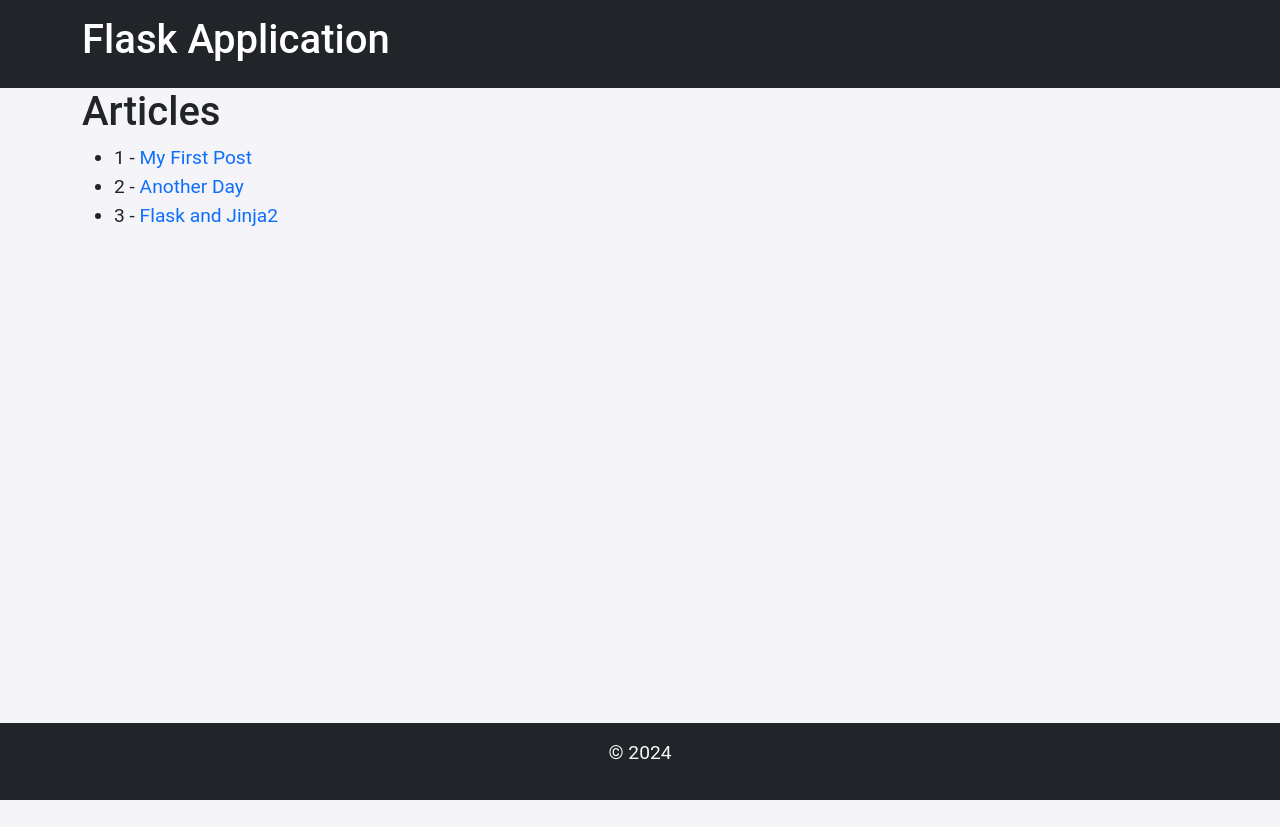
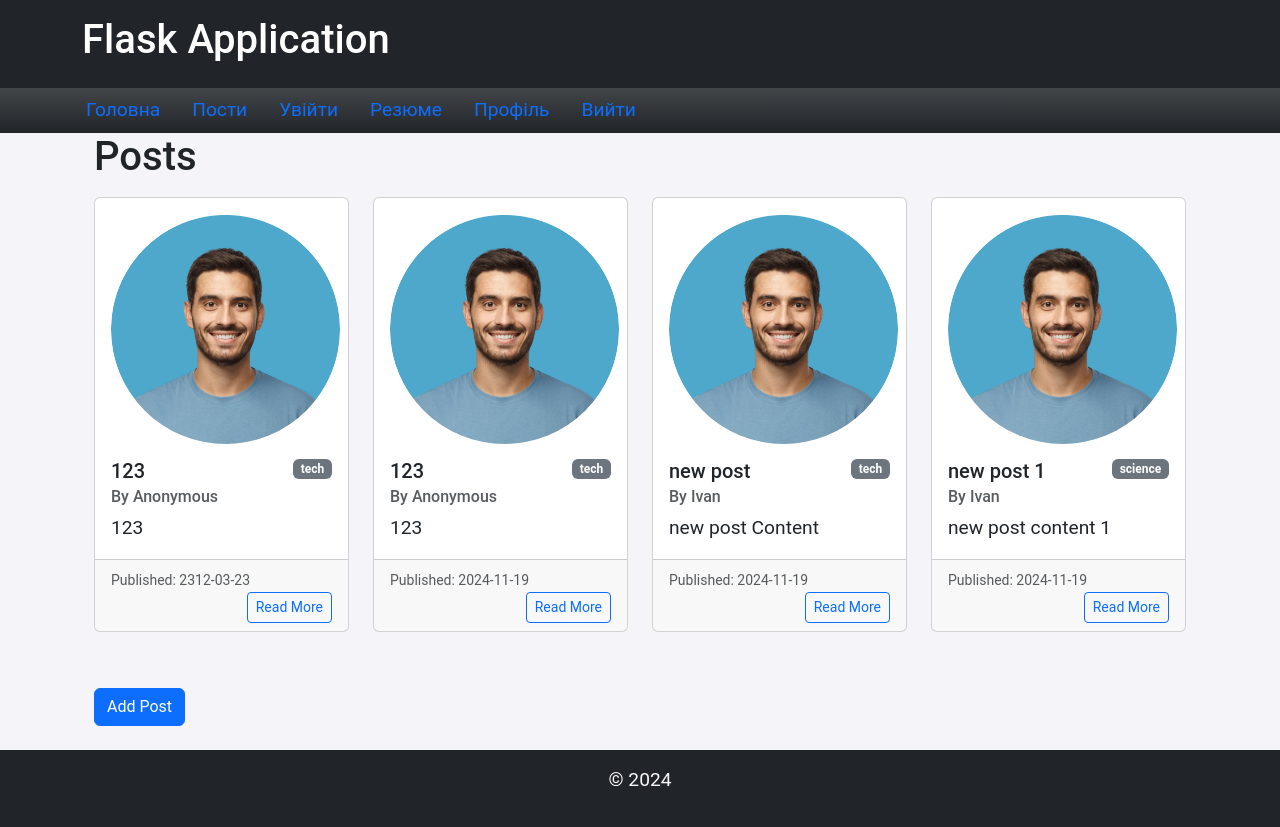
Before and after one commit to cirin0/flask-app-lab-hrytsiv, a Flask app: page /post/ in a window 1280 px wide. Before the commit the page ends 800 px from the top, so only its background shows below. Run offline with Flask 3, Linux system fonts and the light colour scheme.

Commit message:
add 404 error handler, post form, and update navigation; enhance post templates and styles. part 1

```diff
--- a/app/posts/__init__.py
+++ b/app/posts/__init__.py
@@ -1,6 +1,6 @@
 from flask import Blueprint
 
 post_bp = Blueprint('posts', __name__, url_prefix='/post',
-                    template_folder='templates')
+                    template_folder='templates/posts')
 
 from . import views  # noqa: E402, F401
--- /dev/null
+++ b/app/posts/forms.py
@@ -0,0 +1,21 @@
+from flask_wtf import FlaskForm
+from wtforms import StringField, TextAreaField, SubmitField, BooleanField, DateField, SelectField
+from wtforms.validators import DataRequired, Length
+
+CATEGORIES = [
+    ('tech', 'Technology'),
+    ('science', 'Science'),
+    ('lifestyle', 'Lifestyle')
+]
+
+
+class PostForm(FlaskForm):
+    title = StringField('Title', validators=[DataRequired(), Length(min=2)])
+    content = TextAreaField('Content', validators=[
+                            DataRequired()], render_kw={'rows': 4, 'cols': 30})
+    is_active = BooleanField('Active Post')
+    publish_date = DateField('Publish Date',
+                             format='%Y-%m-%d', validators=[DataRequired()])
+    category = SelectField('Category', choices=CATEGORIES,
+                           validators=[DataRequired()])
+    submit = SubmitField('Add Post')
--- a/app/posts/templates/posts/posts.html
+++ b/app/posts/templates/posts/posts.html
@@ -2,13 +2,43 @@
 
 {% block title %}Posts{% endblock %}
 
+{% block header %}
+{% include 'nav.html' %}
+{% endblock %}
+
 {% block content %}
-<h1>Articles</h1>
-<ul>
-    {% for post in posts %}
-    <li>{{post["id"]}} -
-        <a href="{{ url_for('posts.get_post' , id=post['id']) }}">{{post["title"]}}</a>
-    </li>
-    {% endfor %}
-</ul>
+<div class="container">
+    <h1>Posts</h1>
+    {% if posts %}
+    <div class="row">
+        {% for post in posts %}
+        <div class="col-md-3 my-2">
+            <div class="card h-100 ">
+                <div class="card-body">
+                    <img style="height: 230px; margin-bottom: 15px; "
+                        src="{{ url_for('static', filename='images/page_2.png') }}">
+                    <div class="d-flex justify-content-between align-items-start">
+                        <h5 class="card-title">{{ post.title }}</h5>
+                        <span class="badge bg-secondary">{{ post.category }}</span>
+                    </div>
+                    <h6 class="card-subtitle mb-2 text-muted">By {{ post.author }}</h6>
+                    <p class="card-text">{{ post.content[:150] }}{% if post.content|length > 150 %}...{% endif %}</p>
+                </div>
+                <div class="card-footer">
+                    <small class="text-muted">Published: {{ post.publish_date }}</small>
+                    <a href="{{ url_for('posts.get_post', id=post.id) }}"
+                        class="btn btn-sm btn-outline-primary float-end">Read More</a>
+                </div>
+            </div>
+        </div>
+        {% endfor %}
+    </div>
+    <br>
+    {% else %}
+    <div class="col-12">
+        <p class="text-center">No posts found.</p>
+    </div>
+    {% endif %}
+    <a href="{{ url_for('posts.add_post') }}" class="btn btn-primary my-4">Add Post</a>
+</div>
 {% endblock %}
--- a/app/posts/views.py
+++ b/app/posts/views.py
@@ -1,24 +1,72 @@
-from flask import render_template, abort
+from flask import flash, redirect, render_template, abort, url_for, session
+
+from .forms import PostForm
 from . import post_bp
+import json
+import os
 
-posts = [
-    {"id": 1, 'title': 'My First Post',
-        'content': 'This is the content of my first post.', 'author': 'John Doe'},
-    {"id": 2, 'title': 'Another Day',
-        'content': 'Today I learned about Flask macros.', 'author': 'Jane Smith'},
-    {"id": 3, 'title': 'Flask and Jinja2',
-        'content': 'Jinja2 is powerful for templating.', 'author': 'Mike Lee'}
-]
+# posts = [
+#     {"id": 1, 'title': 'My First Post',
+#         'content': 'This is the content of my first post.', 'author': 'John Doe'},
+#     {"id": 2, 'title': 'Another Day',
+#         'content': 'Today I learned about Flask macros.', 'author': 'Jane Smith'},
+#     {"id": 3, 'title': 'Flask and Jinja2',
+#         'content': 'Jinja2 is powerful for templating.', 'author': 'Mike Lee'}
+# ]
+
+POSTS_FILE = 'posts.json'
+
+
+def load_posts():
+    if os.path.exists(POSTS_FILE):
+        with open(POSTS_FILE, 'r') as file:
+            return json.load(file)
+    return []
+
+
+def save_posts(posts):
+    with open(POSTS_FILE, 'w') as file:
+        json.dump(posts, file, indent=4)
+
+
+posts = load_posts()
 
 
 @post_bp.route('/')
 def get_posts():
-    return render_template("posts/posts.html", posts=posts)
+    posts = load_posts()
+    return render_template('posts.html', posts=posts)
 
 
 @post_bp.route('/<int:id>')
 def get_post(id):
-    if id > len(posts):
+    posts = load_posts()
+    post = next((post for post in posts if post['id'] == id), None)
+    if post is None:
         abort(404)
-    post = posts[id-1]
-    return render_template('posts/detail-post.html', post=post)
+    return render_template('detail-post.html', post=post)
+
+
+@post_bp.route('/add_post', methods=['GET', 'POST'])
+def add_post():
+    if 'username' not in session:
+        flash('Please login to add a post', 'danger')
+        return redirect(url_for('users.login'))
+    form = PostForm()
+    if form.validate_on_submit():
+
+        new_post = {
+            'id': max([post['id'] for post in posts], default=0) + 1,
+            'title': form.title.data,
+            'content': form.content.data,
+            'is_active': form.is_active.data,
+            'publish_date': form.publish_date.data.strftime('%Y-%m-%d'),
+            'category': form.category.data,
+            'author': session.get('username', 'Anonymous')
+        }
+
+        posts.append(new_post)
+        save_posts(posts)
+        flash('Post added successfully', 'success')
+        return redirect(url_for('.get_posts'))
+    return render_template('add-post.html', form=form)
--- a/app/templates/base.html
+++ b/app/templates/base.html
@@ -4,7 +4,7 @@
 <head>
     <meta charset="UTF-8">
     <meta name="viewport" content="width=device-width, initial-scale=1.0">
-    <link href="https://cdn.jsdelivr.net/npm/bootstrap@5.3.0/dist/css/bootstrap.min.css" rel="stylesheet">
+    <link rel="stylesheet" href="https://cdn.jsdelivr.net/npm/bootstrap@5.3.0/dist/css/bootstrap.min.css">
     <link rel="stylesheet" href="{{ url_for('static', filename='/css/styles.css') }}">
     <title>{% block title %} {% endblock %} - FlaskApp</title>
 </head>
@@ -20,11 +20,9 @@
     {% with msg = get_flashed_messages(with_categories=True) %}
     {% if msg %}
     {% for category, message in msg %}
-    <div class="alert alert-{{ category }} alert-dismissible" role="alert">
+    <div class="alert alert-{{ category }} alert-dismissible fade show" role="alert">
         <strong>{{ message }}</strong>
-        <button type="button" class="btn-close" data-dismiss="alert" aria-label="Close">
-            <span aria-hidden="true">&times;</span>
-        </button>
+        <button type="button" class="btn-close" data-bs-dismiss="alert" aria-label="Close"></button>
     </div>
     {% endfor %}
     {% endif %}
@@ -40,6 +38,7 @@
             <p>&copy; 2024</p>
         </div>
     </footer>
+    <script src="https://cdn.jsdelivr.net/npm/bootstrap@5.3.0/dist/js/bootstrap.bundle.min.js"></script>
 </body>
 
 </html>
--- a/app/templates/nav.html
+++ b/app/templates/nav.html
@@ -3,6 +3,9 @@
         <ul class="nav container">
             <li class="nav-item">
                 <a class="nav-link" href="/">Головна</a>
+            </li>
+            <li class="nav-item">
+                <a class="nav-link" href="{{ url_for('posts.get_posts') }}">Пости</a>
             </li>
             <li class="nav-item">
                 <a class="nav-link" href="{{ url_for('users.login') }}">Увійти</a>
--- a/app/views.py
+++ b/app/views.py
@@ -18,3 +18,8 @@ def home():
 @app.route('/resume')
 def resume():
     return render_template('resume.html', title='Моє резюме')
+
+
+@app.errorhandler(404)
+def page_not_found(e):
+    return render_template('404.html'), 404
--- /dev/null
+++ b/posts.json
@@ -0,0 +1,38 @@
+[
+    {
+        "id": 1,
+        "title": "123",
+        "content": "123",
+        "is_active": true,
+        "publish_date": "2312-03-23",
+        "category": "tech",
+        "author": "Anonymous"
+    },
+    {
+        "id": 2,
+        "title": "123",
+        "content": "123",
+        "is_active": true,
+        "publish_date": "2024-11-19",
+        "category": "tech",
+        "author": "Anonymous"
+    },
+    {
+        "id": 3,
+        "title": "new post",
+        "content": "new post Content",
+        "is_active": true,
+        "publish_date": "2024-11-19",
+        "category": "tech",
+        "author": "Ivan"
+    },
+    {
+        "id": 4,
+        "title": "new post 1",
+        "content": "new post content 1",
+        "is_active": true,
+        "publish_date": "2024-11-19",
+        "category": "science",
+        "author": "Ivan"
+    }
+]
--- a/requirements.txt
+++ b/requirements.txt
@@ -1,6 +1,7 @@
 blinker==1.8.2
 click==8.1.7
 Flask==3.0.3
+Flask-WTF==1.2.2
 gunicorn==23.0.0
 itsdangerous==2.2.0
 Jinja2==3.1.4
@@ -8,3 +9,4 @@ MarkupSafe==3.0.1
 packaging==24.1
 python-dotenv==1.0.1
 Werkzeug==3.0.4
+WTForms==3.2.1
```
Also changed, not shown: app/posts/templates/posts/add-post.html (added, +28 -0 lines), app/posts/templates/posts/detail-post.html (+26 -5 lines), app/templates/404.html (added, +16 -0 lines), app/templates/form_macros.html (added, +13 -0 lines), app/static/images/logo.png (added).
